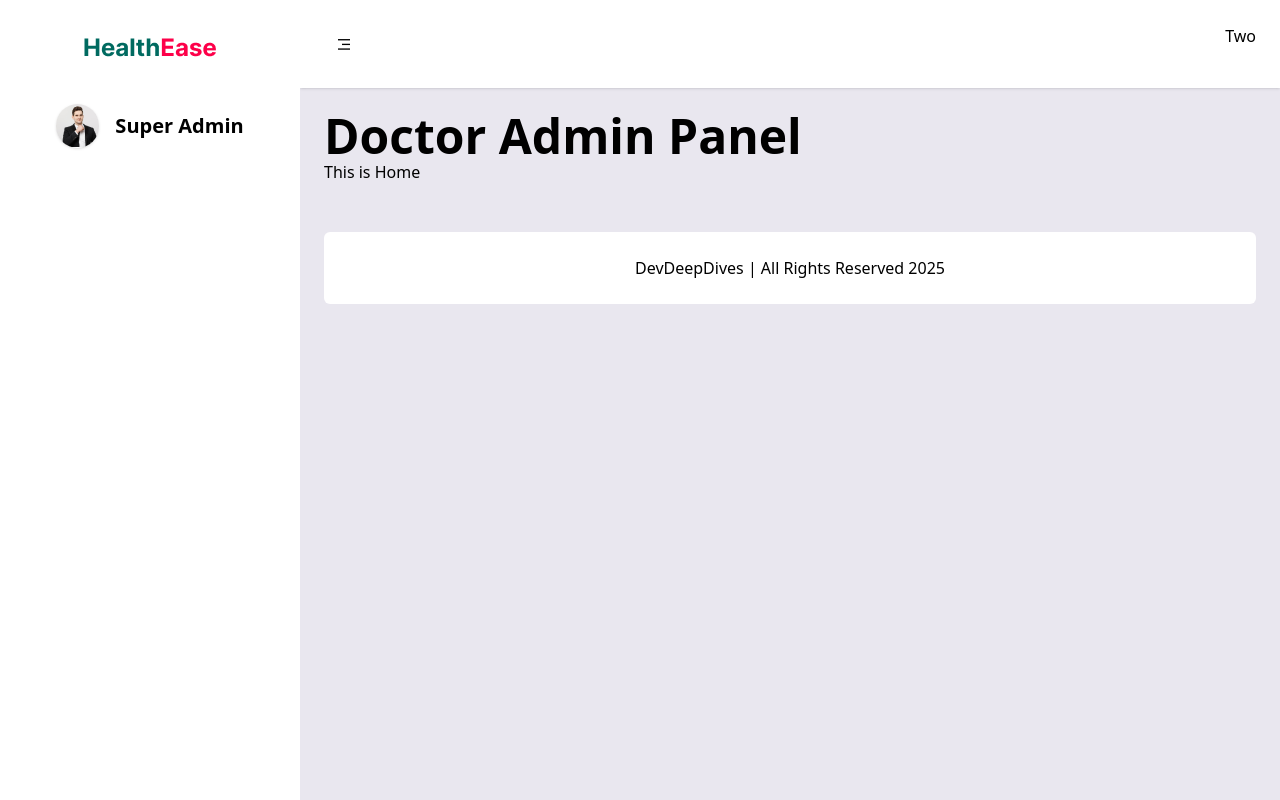
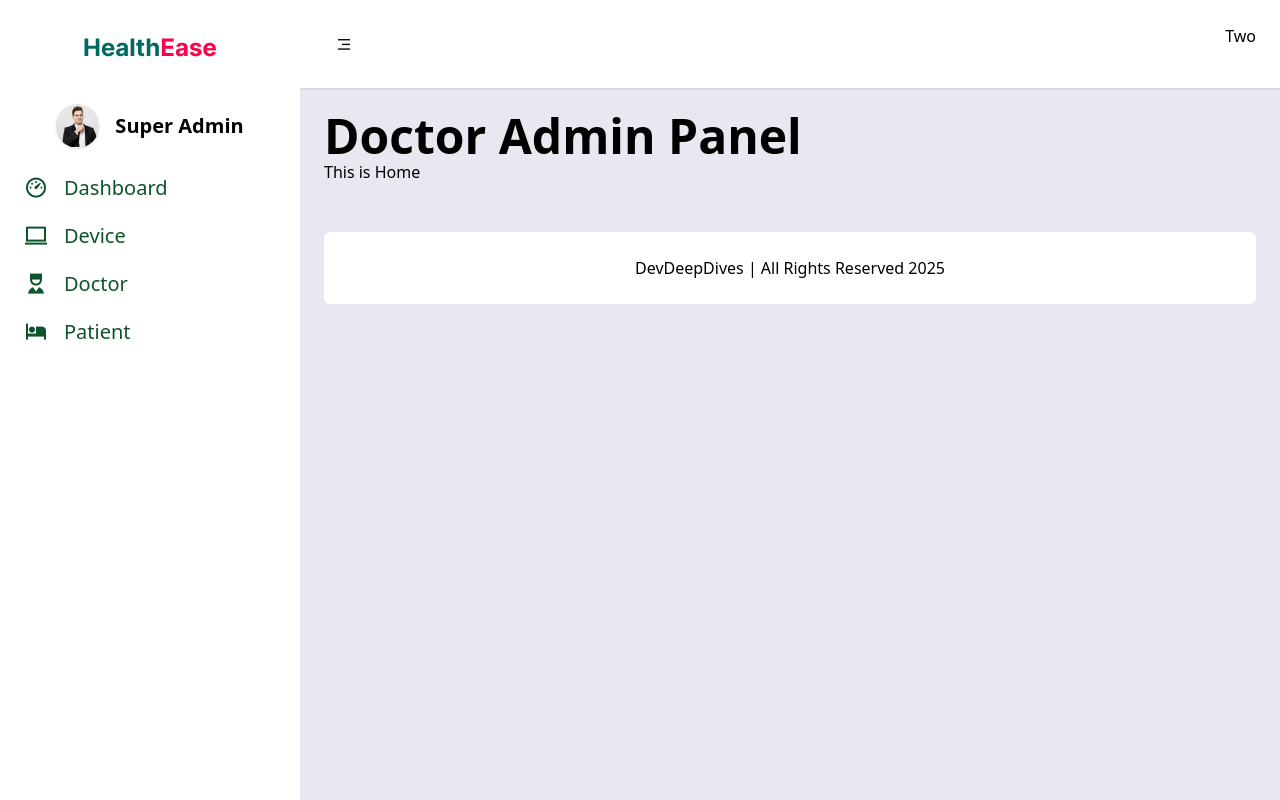
Before and after one commit to mnraza-dev/doctor-admin-panel, a React (Vite) app: page / in a window 1280 px wide. Built offline with nearby package versions, Linux system fonts and the light colour scheme.

Commit message:
add dashboard and navigation buttons to Layout component for Super Admin

```diff
--- a/src/components/Layout.jsx
+++ b/src/components/Layout.jsx
@@ -20,8 +20,52 @@ const Layout = ({ children }) => {
             <img src={Logo} className="mb-2" alt="Logo" />
           </div>
           <div className="flex items-center justify-center gap-4 ">
-            <img src={AdminLogoAvatar} className="rounded-full shadow" alt="Logo Avatar" />
+            <img
+              src={AdminLogoAvatar}
+              className="rounded-full shadow"
+              alt="Logo Avatar"
+            />
             <h1 className="text-xl font-semibold">Super Admin</h1>
+          </div>
+
+          <div className="p-4">
+            <button
+              onClick={() => console.log("Dashboard")}
+              className={
+                "flex w-full items-center gap-4 p-2 text-green-900 rounded-md hover:bg-green-900 hover:text-white"
+              }
+            >
+              <i class="ri-dashboard-3-line text-2xl"></i>
+              <span className="text-xl">Dashboard</span>
+            </button>
+
+            <button
+              onClick={() => console.log("Device")}
+              className={
+                "flex w-full items-center gap-4 p-2 text-green-900 rounded-md hover:bg-green-900 hover:text-white"
+              }
+            >
+              <i class="ri-macbook-line text-2xl"></i>
+              <span className="text-xl">Device</span>
+            </button>
+            <button
+              onClick={() => console.log("Doctor")}
+              className={
+                "flex w-full items-center gap-4 p-2 text-green-900 rounded-md hover:bg-green-900 hover:text-white"
+              }
+            >
+              <i class="ri-nurse-fill text-2xl"></i>
+              <span className="text-xl">Doctor</span>
+            </button>
+            <button
+              onClick={() => console.log("Patient")}
+              className={
+                "flex w-full items-center gap-4 p-2 text-green-900 rounded-md hover:bg-green-900 hover:text-white"
+              }
+            >
+              <i class="ri-hotel-bed-fill text-2xl"></i>
+              <span className="text-xl">Patient</span>
+            </button>
           </div>
         </aside>
         <section
```
